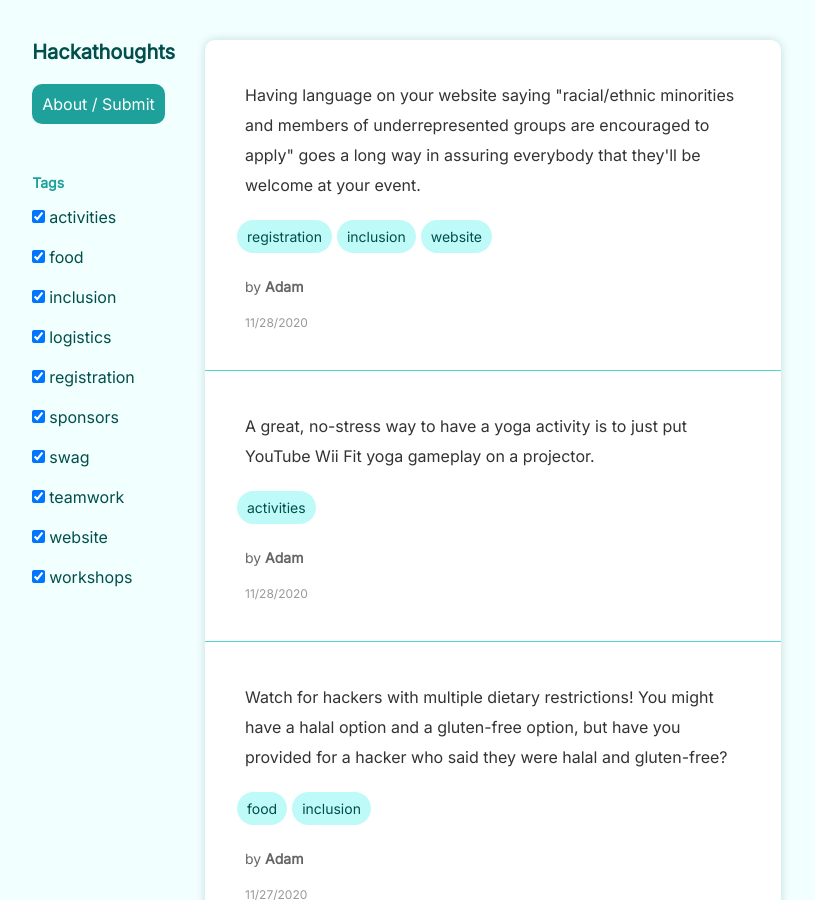
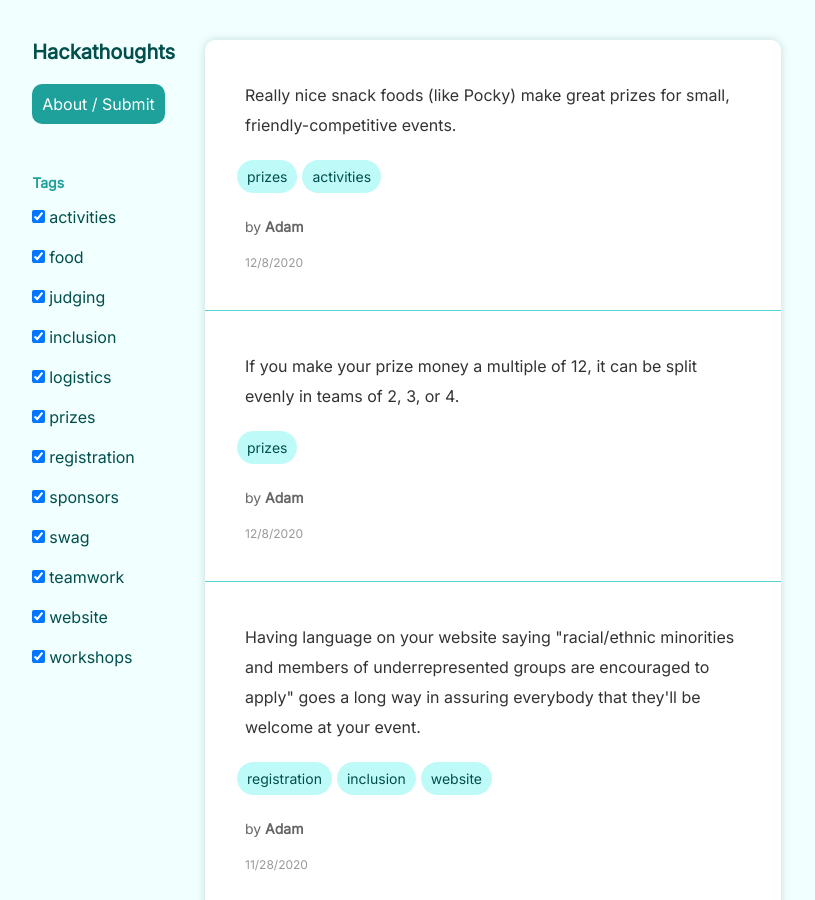
Before and after one commit to hackathoughts/hackathoughts.github.io, a Jekyll site: the page built from index.html, in a window 1280 px wide and 900 px high. Shown: the whole window, without its empty margins (243-1058 px from the left). Built offline with Jekyll 4.4.1, drawn with Linux system fonts in a browser that asks for light colours.

Commit message:
add some tips

```diff
--- a/_data/tags.yaml
+++ b/_data/tags.yaml
@@ -1,7 +1,9 @@
 - activities
 - food
+- judging
 - inclusion
 - logistics
+- prizes
 - registration
 - sponsors
 - swag
--- a/_data/tips/theycallmezeal.yaml
+++ b/_data/tips/theycallmezeal.yaml
@@ -1,5 +1,14 @@
 author: Adam
 tips:
+- tip: Really nice snack foods (like Pocky) make great prizes for small, friendly-competitive events.
+  date: 2020-12-08
+  tags:
+  - prizes
+  - activities
+- tip: If you make your prize money a multiple of 12, it can be split evenly in teams of 2, 3, or 4.
+  date: 2020-12-08
+  tags:
+  - prizes
 - tip: Having language on your website saying \"racial/ethnic minorities and members of underrepresented groups are encouraged to apply\" goes a long way in assuring everybody that they'll be welcome at your event.
   date: 2020-11-28
   tags:
```
